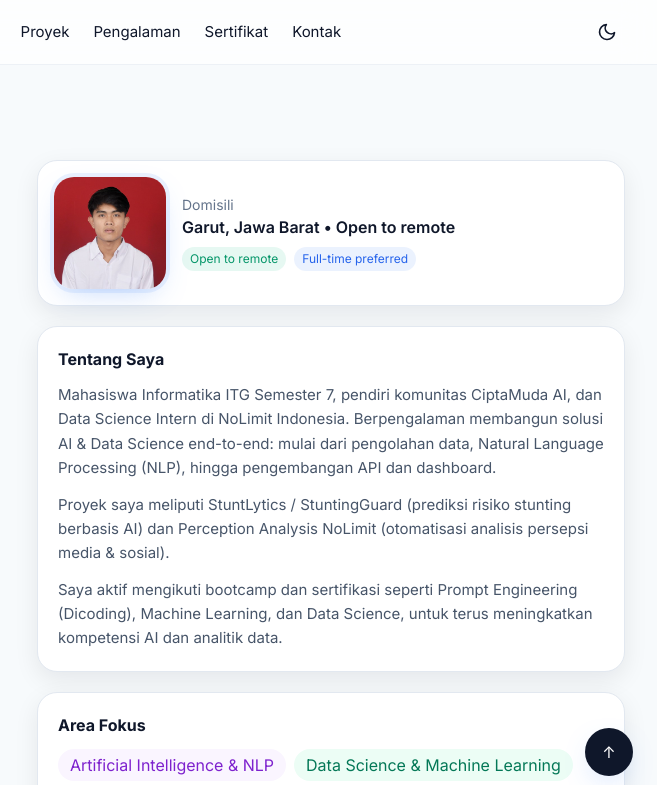
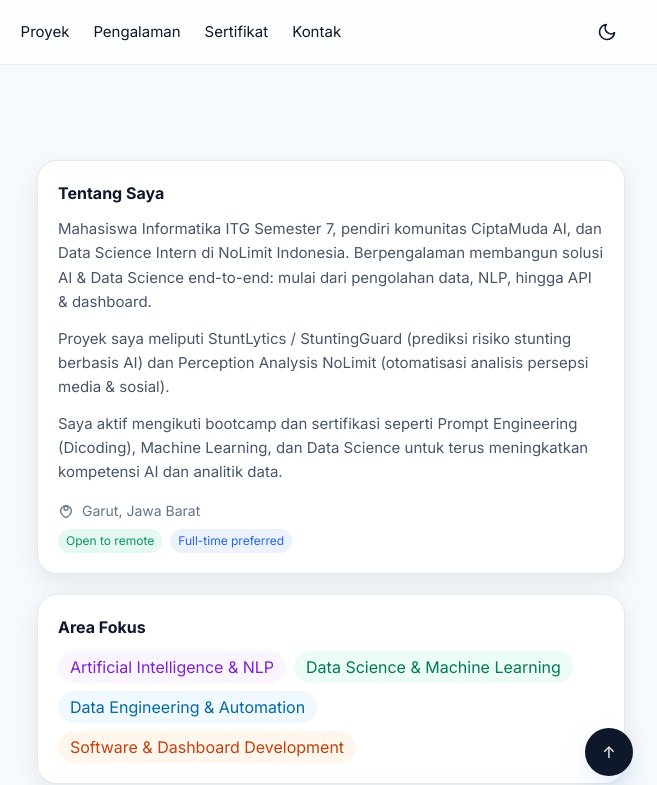
Before and after one commit to Hamzah1302/website-portofolio, a plain HTML site: page index.html in a window 1280 px wide. Shown: the top 785 px of the page, 623-1280 px from the left. Drawn offline with nearby package versions, Linux system fonts and the light colour scheme.

Commit message:
Update index.html

```diff
--- a/index.html
+++ b/index.html
@@ -110,7 +110,7 @@
           <a href="#projects" class="px-5 py-3 rounded-xl bg-slate-900 text-white dark:bg-blue-600 shadow-ring hover:opacity-95">Lihat Proyek</a>
 
           <!-- Tombol Download CV -->
-          <a href="Cv hamzah/CV_Muhamad_Hamzah_ML_Engineer.pdf" download
+          <a href="Cv hamzah/CV_MuhamadHamzah.pdf" download
             class="px-5 py-3 rounded-xl bg-slate-100 text-slate-800 dark:bg-slate-800 dark:text-slate-200 border border-slate-300 dark:border-slate-700 hover:bg-black/5 dark:hover:bg-white/10 shadow-soft">
             Download CV
           </a>
@@ -123,9 +123,8 @@
           </a>
         </div>
 
-
          <!-- statsz -->
-          <div class="mt-8 hidden grid grid-cols-2 sm:grid-cols-4 gap-4">
+          <div class="mt-8  hidden grid grid-cols-2 sm:grid-cols-4 gap-4">
             <div class="rounded-2xl bg-white dark:bg-slate-900 border border-slate-200 dark:border-slate-800 p-4 shadow-soft">
               <p class="text-2xl font-extrabold">20k+</p>
               <p class="text-sm text-slate-500">Data points</p>
@@ -147,36 +146,38 @@
 
         <!-- Right: profile + cards -->
         <div class="grid gap-5">
-          <div class="rounded-2xl bg-white dark:bg-slate-900 border border-slate-200 dark:border-slate-800 p-4 shadow-soft flex items-center gap-4">
-            <img src="sertifikat/foto.jpg" alt="Foto Profil" class="h-24 w-24 md:h-28 md:w-28 rounded-2xl object-cover ring-4 ring-blue-500/10 shadow-ring"/>
-            <div>
-              <p class="text-sm text-slate-500">Domisili</p>
-              <p class="font-semibold">Garut, Jawa Barat • Open to remote</p>
-              <div class="mt-2 flex items-center gap-2 text-xs text-slate-500">
-                <span class="inline-flex items-center gap-1 px-2 py-1 rounded-full bg-emerald-500/10 text-emerald-600">Open to remote</span>
-                <span class="inline-flex items-center gap-1 px-2 py-1 rounded-full bg-blue-500/10 text-blue-600">Full-time preferred</span>
-              </div>
-            </div>
-          </div>
-
+        <!-- Tentang Saya -->
         <div class="rounded-2xl bg-white dark:bg-slate-900 border border-slate-200 dark:border-slate-800 p-5 shadow-soft">
           <h3 class="font-bold mb-3 flex items-center gap-2">Tentang Saya</h3>
           <p class="text-slate-600 dark:text-slate-400 text-[15px] leading-relaxed">
-            Mahasiswa Informatika ITG Semester 7, pendiri komunitas CiptaMuda AI, dan
-            Data Science Intern di NoLimit Indonesia.
-            Berpengalaman membangun solusi AI & Data Science end-to-end: mulai dari pengolahan data,
-            Natural Language Processing (NLP), hingga pengembangan API dan dashboard.
+            Mahasiswa Informatika ITG Semester 7, pendiri komunitas CiptaMuda AI, dan Data Science Intern di NoLimit Indonesia.
+            Berpengalaman membangun solusi AI & Data Science end-to-end: mulai dari pengolahan data, NLP, hingga API & dashboard.
           </p>
           <p class="text-slate-600 dark:text-slate-400 text-[15px] leading-relaxed mt-3">
             Proyek saya meliputi StuntLytics / StuntingGuard (prediksi risiko stunting berbasis AI)
             dan Perception Analysis NoLimit (otomatisasi analisis persepsi media & sosial).
           </p>
           <p class="text-slate-600 dark:text-slate-400 text-[15px] leading-relaxed mt-3">
-            Saya aktif mengikuti bootcamp dan sertifikasi seperti
-            Prompt Engineering (Dicoding), Machine Learning, dan Data Science,
-            untuk terus meningkatkan kompetensi AI dan analitik data.
+            Saya aktif mengikuti bootcamp dan sertifikasi seperti Prompt Engineering (Dicoding),
+            Machine Learning, dan Data Science untuk terus meningkatkan kompetensi AI dan analitik data.
           </p>
+
+          <!-- Domisili + status kerja -->
+          <div class="mt-4 space-y-2">
+            <p class="flex items-center gap-2 text-sm text-slate-500">
+              <svg class="w-4 h-4" fill="none" stroke="currentColor" stroke-width="2" viewBox="0 0 24 24">
+                <path stroke-linecap="round" stroke-linejoin="round" d="M12 11c1.657 0 3-1.343 3-3S13.657 5 12 5 9 6.343 9 8s1.343 3 3 3z"/>
+                <path stroke-linecap="round" stroke-linejoin="round" d="M12 22s8-4.5 8-10a8 8 0 10-16 0c0 5.5 8 10 8 10z"/>
+              </svg>
+              Garut, Jawa Barat
+            </p>
+            <div class="flex items-center gap-2 text-xs text-slate-500">
+              <span class="inline-flex items-center gap-1 px-2 py-1 rounded-full bg-emerald-500/10 text-emerald-600">Open to remote</span>
+              <span class="inline-flex items-center gap-1 px-2 py-1 rounded-full bg-blue-500/10 text-blue-600">Full-time preferred</span>
+            </div>
+          </div>
         </div>
+
 
 
 
```
